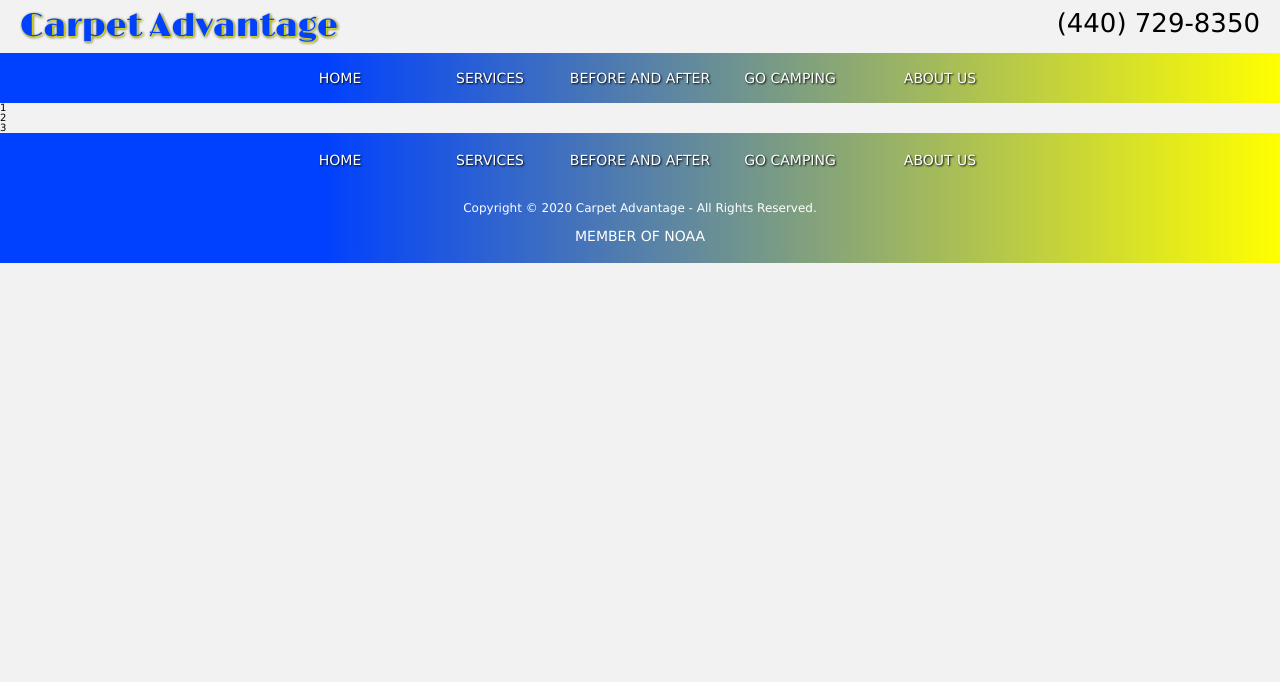
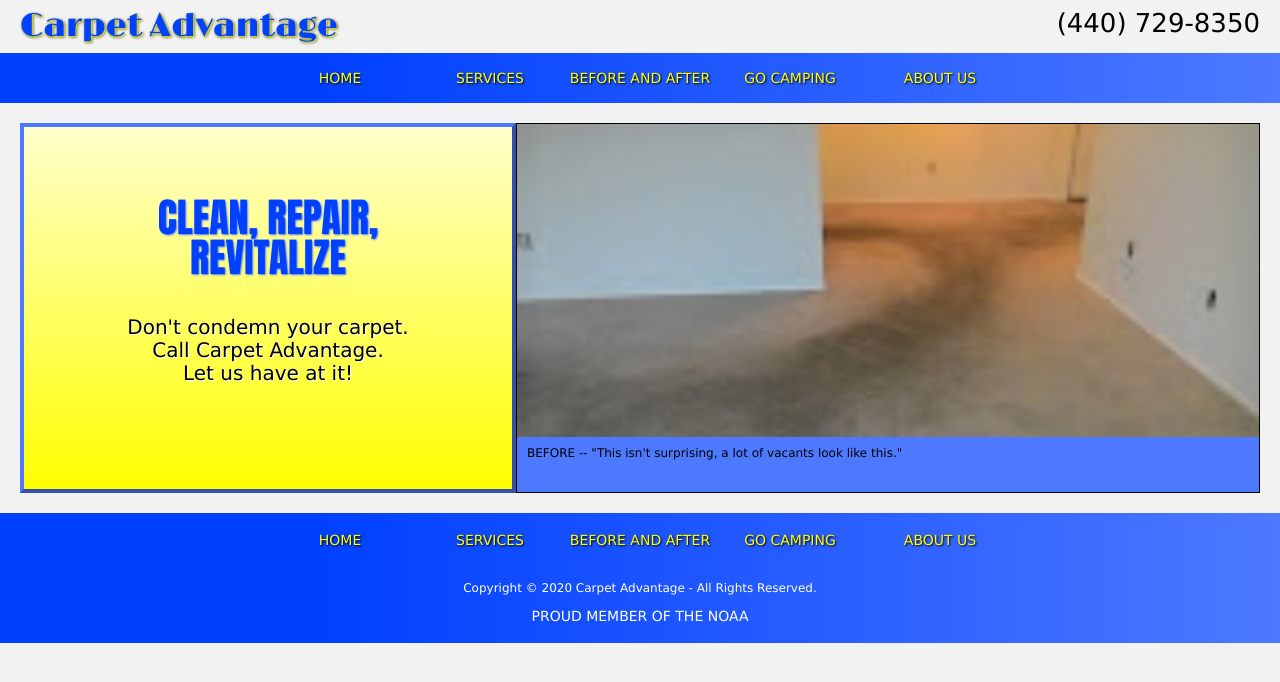
Before and after one commit to Broast42/carpet-advantage, a React (Create React App) app in the folder client/: page / in a window 1280 px wide. Shown: the top 682 px of the page. Built offline with nearby package versions, Linux system fonts and the light colour scheme.

Commit message:
Added top section to home page.

```diff
--- a/client/src/App.css
+++ b/client/src/App.css
@@ -57,6 +57,11 @@ html {
   background: #f2f2f2;
 }
 
+a{
+  text-decoration: none;
+  color: inherit;
+}
+
 /* header */
 header{
   padding: 10px 20px;
@@ -89,7 +94,7 @@ header h1{
   display: flex;
   align-items: center;
   justify-content: center;
-  background: linear-gradient(to right, #0040ff 25%, #ffff00 100%);
+  background: linear-gradient(to right, #0040ff 25%, #4d79ff 100%);
 }
 
 nav ul{
@@ -103,7 +108,7 @@ nav li{
   width: 150px;
   text-align: center;
   font-size: 1.4rem;
-  color: white;
+  color: #ffff00;
   text-shadow: 1px 1px 2px black;
 }
 
@@ -120,9 +125,76 @@ nav li{
   animation-duration: 2.5s;
 }
 
+/* home */
+
+section{
+  padding: 20px;
+}
+
+.home-main-section{
+  display: flex;
+}
+
+.tag-box{
+  width: 40%;
+  height: 370px;
+  border: 4px outset #4d79ff;
+  background: linear-gradient(to top, #ffff00 0%, #ffffcc 100%);
+  text-align: center;
+  padding: 70px;
+
+}
+
+.tag-box h2{
+  font-size: 4rem;
+  font-family: Impact, Haettenschweiler, 'Arial Narrow Bold', sans-serif;
+  color:#0040ff ;
+  text-shadow: 1px 1px 2px #4d79ff;
+}
+
+.tag-line-2{
+  margin-top: 40px;
+}
+
+.tag-box p{
+  font-size: 2rem;
+  margin: 3px;
+  color: black;
+  text-shadow: 1px 1px 1px white;
+}
+
+.pic-real-box{
+  width: 60%;
+  height: 370px;
+  border: 1px solid black;
+  background: #4d79ff;
+}
+
+.pic-box{
+  width: 100%;
+  height: 85%;
+  overflow: hidden;
+
+}
+
+.pic-box img{
+  width: 100%;
+
+}
+
+.pic-descript{
+  font-size: 1.2rem;
+  margin: 10px 10px;
+}
+
+.pic-an{
+  animation-name: pic-real;
+  animation-duration: 4s;
+}
+
 /* footer */
 footer{
-  background: linear-gradient(to right, #0040ff 25%, #ffff00 100%);
+  background: linear-gradient(to right, #0040ff 25%, #4d79ff 100%);
   padding: 20px;
 
 }
@@ -153,6 +225,27 @@ footer{
   display: block;
 }
 
+/* Special break point for tag box and pic real */
+@media (max-width: 900px){
+  .home-main-section{
+    flex-direction: column;
+  }
+
+  .tag-box, .pic-real-box{
+    width: 100%;
+  }
+
+  .tag-box{
+    height: 300px;
+  }
+}
+
+@media (max-width: 500px){
+  .pic-real-box{
+    height: 300px;
+  }
+}
+
 /* tablet styles */
 @media (max-width: 768px){
   /* header */
@@ -180,7 +273,7 @@ footer{
     width: 100%;
     text-align: center;
     font-size: 1.5rem;
-    background: linear-gradient(to right,rgba(0, 64, 225, 0.7) 25%, rgba(255, 255, 0, 0.7) 100%);
+    background: linear-gradient(to right,rgba(0, 64, 225, 0.8) 25%, rgba(77, 121, 255, 0.8) 100%);
     overflow: hidden;
 
   }
@@ -192,9 +285,12 @@ footer{
 
   .small-nav-1 li{
     height: 40px;
-    color: white;
+    color: #ffff00;
     text-shadow: 1px 1px 2px black;
   }
+
+  /* home */
+
 
   /* footer */
   footer li{
@@ -220,6 +316,27 @@ footer{
   .ph-num{
     font-size: 2.2rem;
   }
+
+  /* home */
+
+  .tag-box h2{
+    font-size: 3rem;
+  }
+
+  .tag-box p{
+    font-size: 1.5rem
+  }
+
+  .pic-real-box{
+    height: 230px;
+  }
+
+  .pic-descript{
+    margin-top: 0px
+  }
+
+
+
   /* footer */
   footer li{
     font-size: 1rem;
@@ -230,3 +347,8 @@ footer{
   from{height: 0px; font-size: 0rem}
   to{height: 226px; font-size: 1.5rem}
 }
+
+@keyframes pic-real{
+  from{opacity: 0.5;}
+  to{opacity: 1;}
+}
--- a/client/src/App.js
+++ b/client/src/App.js
@@ -1,15 +1,16 @@
 import React from 'react';
 import Header from './components/Header'
 import Footer from './components/Footer'
+import Home from './components/home/Home'
 import './App.css';
 
 function App() {
   return (
     <div>
       <Header/>
-      <div>1</div>
-      <div>2</div>
-      <div>3</div>
+
+      <Home/>
+
       <Footer/>
     </div>
 
--- a/client/src/components/Footer.js
+++ b/client/src/components/Footer.js
@@ -8,7 +8,7 @@ function Footer() {
         <nav>
             <ul>
                 {links.map((x, i) => (
-                    <li id={i}>{x.name}</li>
+                    <li key={i}>{x.name}</li>
                 ))}
             </ul>
         </nav>
@@ -17,7 +17,7 @@ function Footer() {
             Copyright {String.fromCharCode(169)} {new Date().getFullYear()} Carpet Advantage - All Rights Reserved.
         </p>
         <p className='noaa'>
-            MEMBER OF NOAA
+            <a href="https://www.noaamembers.com/">PROUD MEMBER OF THE NOAA</a>
         </p>
 
 
--- a/client/src/components/Header.js
+++ b/client/src/components/Header.js
@@ -2,20 +2,13 @@ import React, { useState } from 'react';
 import {links} from '../data'
 
 function Header() {
-    // const links = [
-    //     {name: "HOME", link: '#'},
-    //     {name: "SERVICES", link: '#'},
-    //     {name: "BEFORE AND AFTER", link: '#'},
-    //     {name: "GO CAMPING", link: '#'},
-    //     {name: "ABOUT US", link:"#"}
-    // ]
 
     const [menuOpen, setMenuOpen] = useState(false)
 
     return (
         <div>
             <header>
-            <h1>Carpet Advantage</h1>
+                <h1><a href="http://www.carpet-advantage.com">Carpet Advantage</a></h1>
 
                 <div className="ph-num">
                     <a href="tel:440-729-8350">
@@ -24,9 +17,9 @@ function Header() {
                 </div>
             </header>
             <nav className="top-nav">
-            <ul class="main-nav">
+                <ul className="main-nav">
                     {links.map((x, i) => (
-                    <li id={i}>{x.name}</li>
+                        <li key={i}>{x.name}</li>
                     ))}
                 </ul>
 
@@ -40,7 +33,7 @@ function Header() {
 
                 <ul>
                     {links.map((x, i) => (
-                    <li id={i}>{x.name}</li>
+                        <li key={i}>{x.name}</li>
                     ))}
                 </ul>
 
--- /dev/null
+++ b/client/src/components/home/Home.js
@@ -0,0 +1,51 @@
+import React, { useState, useEffect } from 'react';
+import before1 from './realimg/before1.jpg'
+import after1 from './realimg/after1.jpg'
+
+
+function Home() {
+
+    const [before, setBefore] = useState(true)
+    const [after, setAfter] = useState(false)
+
+    const setPic = () => {
+        setBefore(!before)
+        setAfter(!after)
+
+    }
+
+    useEffect(() =>{
+        setTimeout(setPic, 7000)
+    },[setPic])
+
+
+
+    return (
+        <main>
+        <section className="home-main-section">
+            <div className="tag-box">
+                <h2>CLEAN, REPAIR, REVITALIZE</h2>
+                <div className="tag-line-2">
+                    <p>Don't condemn your carpet.</p>
+                    <p>Call Carpet Advantage.</p>
+                    <p>Let us have at it!</p>
+                </div>
+
+            </div>
+            <div className="pic-real-box">
+                    <div className="pic-box">
+                        <img className={`pic-an ${before === true ? "disBlock": "disNone"}`} src={before1} alt="Dirty Carpet"/>
+                        <img className={`pic-an ${after === true ? "disBlock": "disNone"}`} src={after1} alt="Dirty Carpet"/>
+                    </div>
+                    <div className="pic-descript">
+                        <p className={` ${before === true ? "disBlock": "disNone"}`}>BEFORE -- "This isn't surprising, a lot of vacants look like this."</p>
+                        <p className={` ${after === true ? "disBlock": "disNone"}`}>AFTER -- "Awesome, now our resident can move in"</p>
+                    </div>
+            </div>
+        </section>
+        </main>
+
+    );
+}
+
+export default Home;
```
Also changed, not shown: client/src/components/home/realimg/after1.jpg (added), client/src/components/home/realimg/before1.jpg (added). Lines whose indentation alone changed are shown as unchanged.
